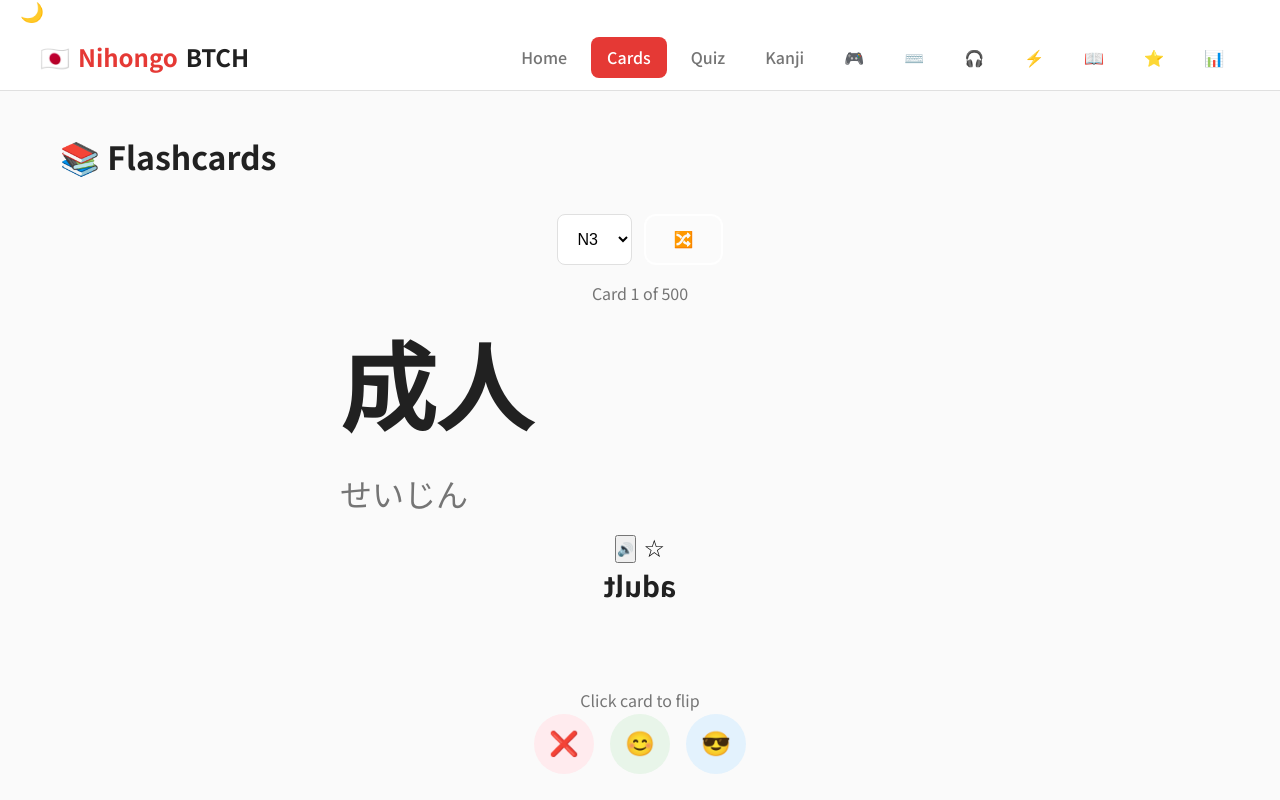
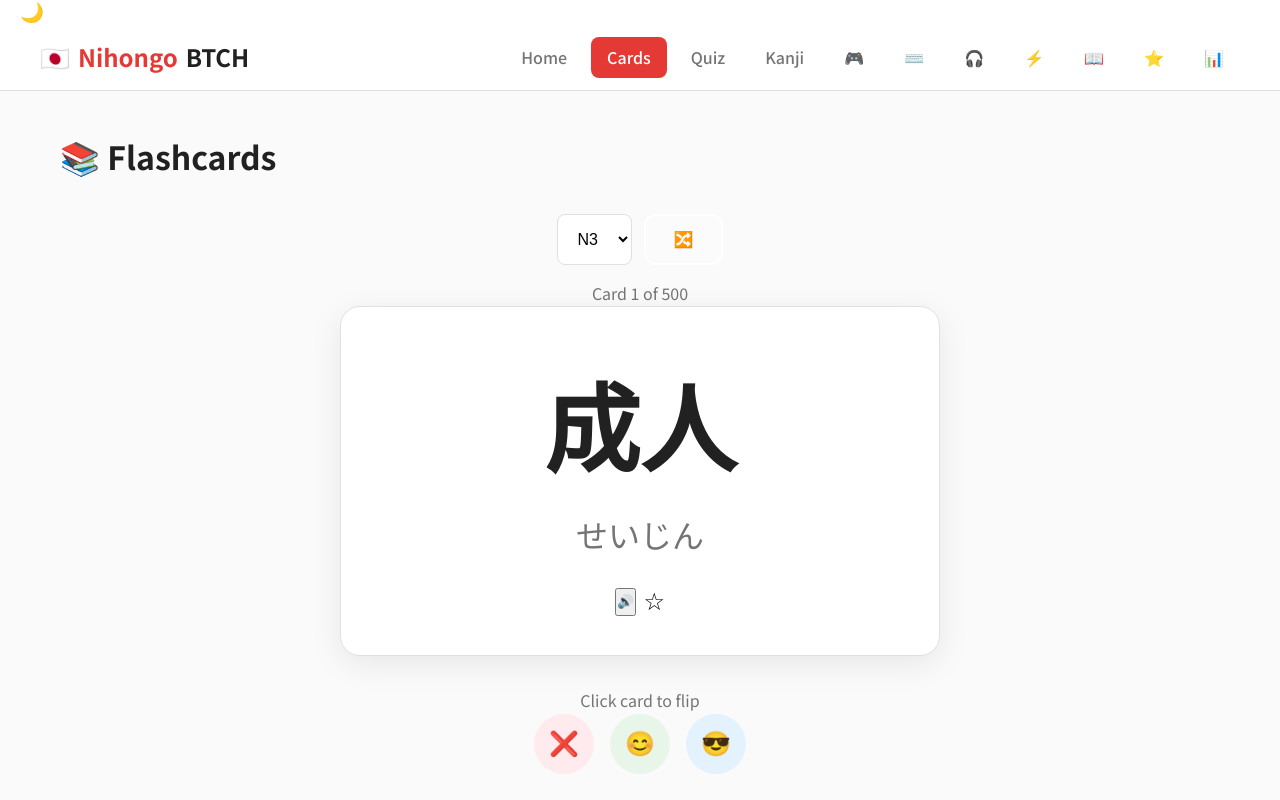
Before and after one commit to nafiuljp-crypto/nihongobtch, a React (Vite) app: page /#/flashcards in a window 1280 px wide. Shown: the top 800 px of the page. Built offline with nearby package versions, Linux system fonts and the light colour scheme.

Commit message:
Fix flashcard CSS class mismatch (.flashcard-face vs .flashcard-front/.flashcard-back)

```diff
--- a/src/index.css
+++ b/src/index.css
@@ -300,7 +300,7 @@ body {
   transform: rotateY(180deg);
 }
 
-.flashcard-face {
+.flashcard-front, .flashcard-back {
   position: absolute;
   width: 100%;
   height: 100%;
```
Also changed, not shown: 4 other files (tests, documents, lock files or other folders).
